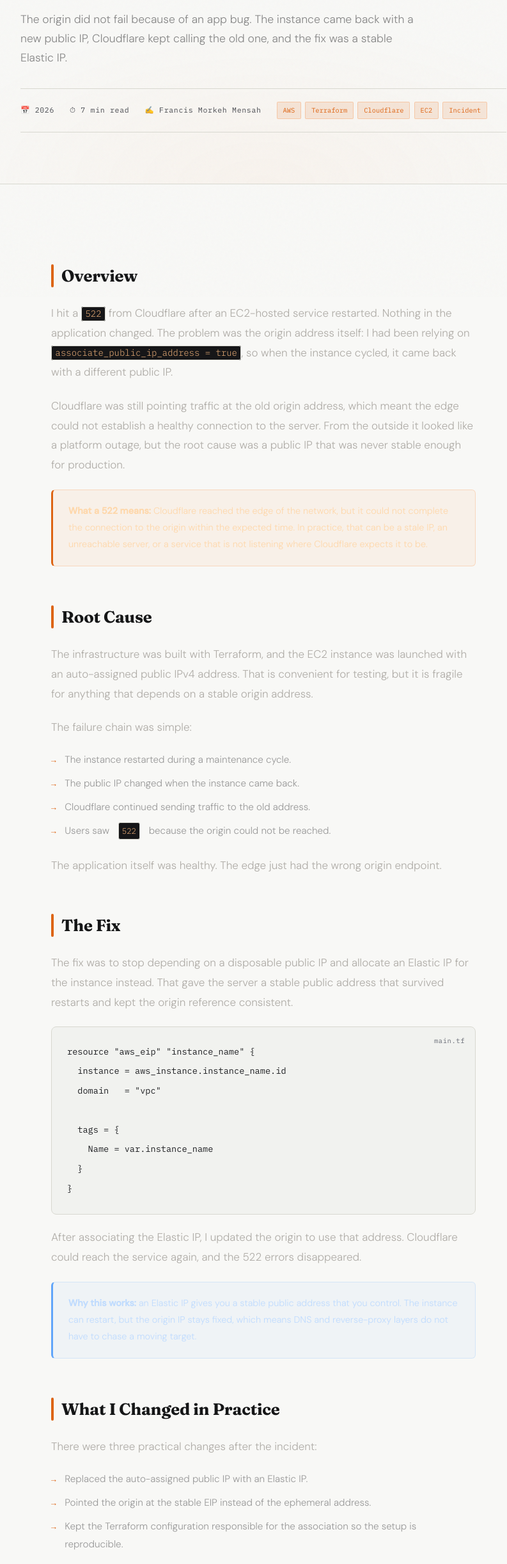
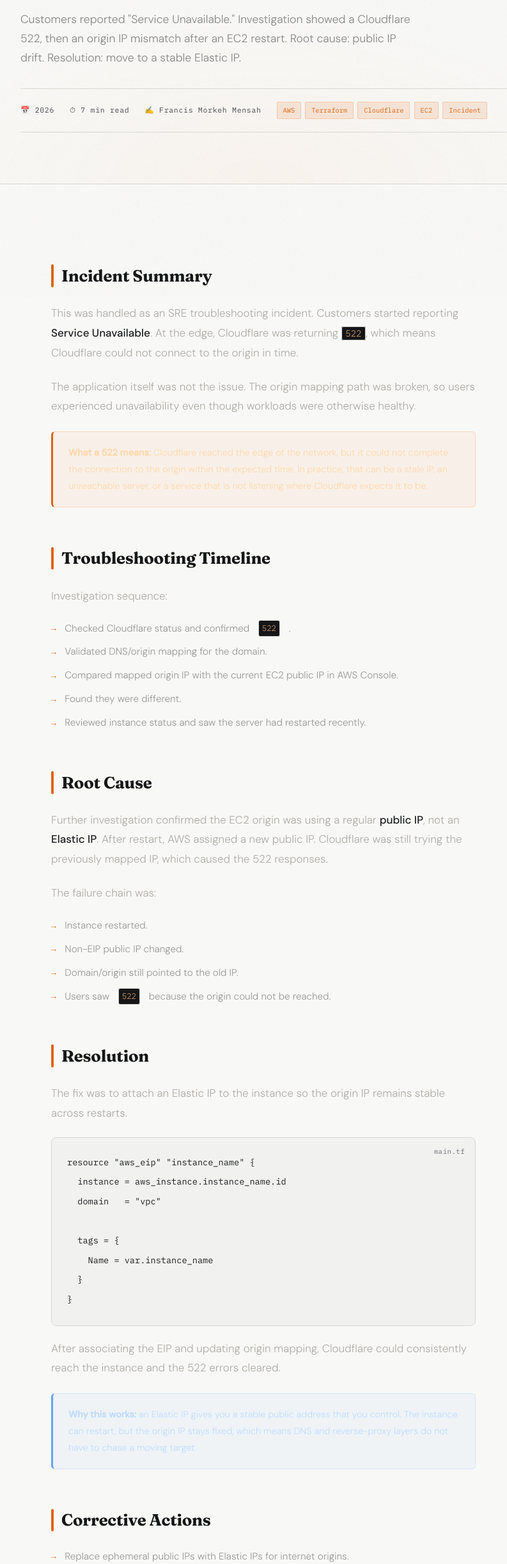
Before and after one commit to Francismensah/my-new-portfolio, a plain HTML site: page cloudflare-522-ec2-public-ip-change.html in a window 1280 px wide. Shown: the part 336-2780 px from the top of the page at 64% size, without its empty margins (228-1021 px from the left). Drawn offline with Linux system fonts and the light colour scheme.

Commit message:
Refine incident writeup on Cloudflare 522 errors due to EC2 public IP change, enhancing clarity on root cause and resolution steps.

```diff
--- a/cloudflare-522-ec2-public-ip-change.html
+++ b/cloudflare-522-ec2-public-ip-change.html
@@ -567,9 +567,9 @@
         <p class="article-category">AWS · Terraform · Incident Writeup</p>
         <h1>Cloudflare <em>522</em> Caused by an EC2 Public IP Change</h1>
         <p class="article-subtitle">
-          The origin did not fail because of an app bug. The instance came back
-          with a new public IP, Cloudflare kept calling the old one, and the fix
-          was a stable Elastic IP.
+          Customers reported "Service Unavailable." Investigation showed a
+          Cloudflare 522, then an origin IP mismatch after an EC2 restart. Root
+          cause: public IP drift. Resolution: move to a stable Elastic IP.
         </p>
         <div class="article-meta-bar">
           <span class="meta-item">📅 2026</span>
@@ -587,19 +587,17 @@
     </div>
 
     <div class="article-body">
-      <h2>Overview</h2>
+      <h2>Incident Summary</h2>
       <p>
-        I hit a <code>522</code> from Cloudflare after an EC2-hosted service
-        restarted. Nothing in the application changed. The problem was the
-        origin address itself: I had been relying on
-        <code>associate_public_ip_address = true</code>, so when the instance
-        cycled, it came back with a different public IP.
+        This was handled as an SRE troubleshooting incident. Customers started
+        reporting <strong>Service Unavailable</strong>. At the edge, Cloudflare
+        was returning <code>522</code>, which means Cloudflare could not connect
+        to the origin in time.
       </p>
       <p>
-        Cloudflare was still pointing traffic at the old origin address, which
-        meant the edge could not establish a healthy connection to the server.
-        From the outside it looked like a platform outage, but the root cause
-        was a public IP that was never stable enough for production.
+        The application itself was not the issue. The origin mapping path was
+        broken, so users experienced unavailability even though workloads were
+        otherwise healthy.
       </p>
 
       <div class="warn-box">
@@ -610,33 +608,42 @@
         to be.
       </div>
 
+      <h2>Troubleshooting Timeline</h2>
+      <p>Investigation sequence:</p>
+      <ul class="body-list">
+        <li>Checked Cloudflare status and confirmed <code>522</code>.</li>
+        <li>Validated DNS/origin mapping for the domain.</li>
+        <li>
+          Compared mapped origin IP with the current EC2 public IP in AWS
+          Console.
+        </li>
+        <li>Found they were different.</li>
+        <li>
+          Reviewed instance status and saw the server had restarted recently.
+        </li>
+      </ul>
+
       <h2>Root Cause</h2>
       <p>
-        The infrastructure was built with Terraform, and the EC2 instance was
-        launched with an auto-assigned public IPv4 address. That is convenient
-        for testing, but it is fragile for anything that depends on a stable
-        origin address.
+        Further investigation confirmed the EC2 origin was using a regular
+        <strong>public IP</strong>, not an <strong>Elastic IP</strong>. After
+        restart, AWS assigned a new public IP. Cloudflare was still trying the
+        previously mapped IP, which caused the 522 responses.
       </p>
-      <p>The failure chain was simple:</p>
+      <p>The failure chain was:</p>
       <ul class="body-list">
-        <li>The instance restarted during a maintenance cycle.</li>
-        <li>The public IP changed when the instance came back.</li>
-        <li>Cloudflare continued sending traffic to the old address.</li>
+        <li>Instance restarted.</li>
+        <li>Non-EIP public IP changed.</li>
+        <li>Domain/origin still pointed to the old IP.</li>
         <li>
           Users saw <code>522</code> because the origin could not be reached.
         </li>
       </ul>
+
+      <h2>Resolution</h2>
       <p>
-        The application itself was healthy. The edge just had the wrong origin
-        endpoint.
-      </p>
-
-      <h2>The Fix</h2>
-      <p>
-        The fix was to stop depending on a disposable public IP and allocate an
-        Elastic IP for the instance instead. That gave the server a stable
-        public address that survived restarts and kept the origin reference
-        consistent.
+        The fix was to attach an Elastic IP to the instance so the origin IP
+        remains stable across restarts.
       </p>
       <pre><code><span class="file-label">main.tf</span>resource "aws_eip" "instance_name" {
   instance = aws_instance.instance_name.id
@@ -647,9 +654,8 @@
   }
 }</code></pre>
       <p>
-        After associating the Elastic IP, I updated the origin to use that
-        address. Cloudflare could reach the service again, and the 522 errors
-        disappeared.
+        After associating the EIP and updating origin mapping, Cloudflare could
+        consistently reach the instance and the 522 errors cleared.
       </p>
 
       <div class="info-box">
@@ -659,52 +665,36 @@
         chase a moving target.
       </div>
 
-      <h2>What I Changed in Practice</h2>
-      <p>There were three practical changes after the incident:</p>
+      <h2>Corrective Actions</h2>
       <ul class="body-list">
-        <li>Replaced the auto-assigned public IP with an Elastic IP.</li>
         <li>
-          Pointed the origin at the stable EIP instead of the ephemeral address.
+          Replace ephemeral public IPs with Elastic IPs for internet origins.
         </li>
-        <li>
-          Kept the Terraform configuration responsible for the association so
-          the setup is reproducible.
-        </li>
+        <li>Keep origin mapping tied to stable addresses only.</li>
+        <li>Manage EIP association through Terraform for repeatability.</li>
+        <li>Add restart checks to verify origin IP consistency post-reboot.</li>
       </ul>
+
+      <h2>SRE Takeaway</h2>
       <p>
-        This also made the architecture easier to reason about during future
-        restarts. If the instance is up, the origin address is still the same.
-      </p>
-
-      <h2>Lesson Learned</h2>
-      <p>
-        If a production service needs a public origin, do not build it on top of
-        an address that can move underneath you. Auto-assigned public IPs are
-        fine for experiments, but they are the wrong primitive for a stable
-        internet-facing origin.
+        In production troubleshooting, always verify the control plane path
+        first: edge status, DNS/origin mapping, and current infrastructure
+        state. In this case, customer-reported unavailability looked like an app
+        outage but was an origin identity drift caused by restart behavior.
       </p>
       <ul class="body-list">
-        <li>Use an Elastic IP when you need a fixed origin address on EC2.</li>
-        <li>
-          Use a load balancer if the service is meant to scale or move around.
-        </li>
-        <li>
-          Keep the origin identity stable so Cloudflare and DNS never drift.
-        </li>
-        <li>
-          Treat restart behavior as part of the reliability design, not an
-          afterthought.
-        </li>
+        <li>Treat stable origin addressing as a reliability requirement.</li>
+        <li>Use EIP or load balancers for externally reachable services.</li>
+        <li>Document restart side effects in incident runbooks.</li>
       </ul>
 
       <div class="takeaway">
         <h3>Takeaway</h3>
         <p>
-          The bug was not Cloudflare and it was not the application. It was a
-          fragile origin address. Switching from
-          <code>associate_public_ip_address = true</code> to a dedicated
-          <code>aws_eip</code> made the origin stable and removed the 522 from
-          the restart path.
+          Customers reported service unavailable. 522 confirmed edge-to-origin
+          failure. Root cause was IP mismatch after restart because the instance
+          used public IP instead of EIP. Moving to
+          <code>aws_eip</code> removed that failure mode.
         </p>
       </div>
 
```
